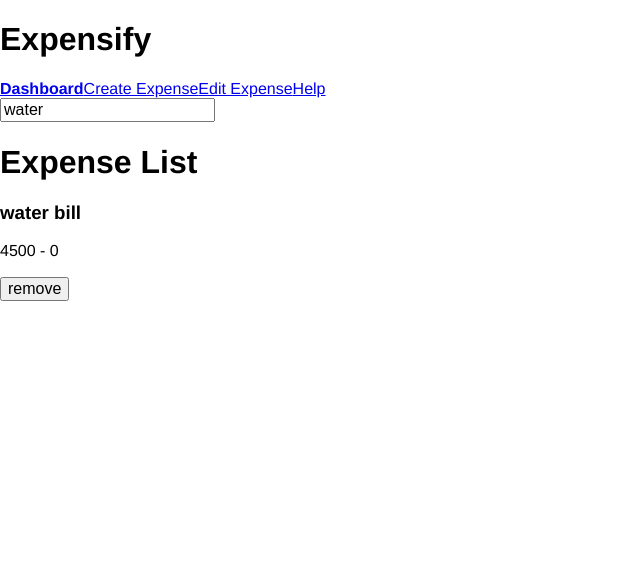
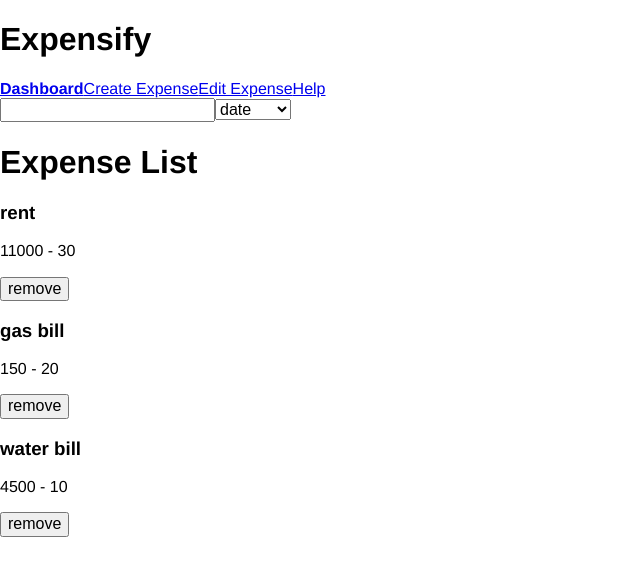
Before and after one commit to MassMatsu/react-expensify, a React app: page / in a window 1280 px wide. Shown: the top 576 px of the page, without its empty margins (0-640 px from the left). Built offline with nearby package versions, Linux system fonts and the light colour scheme; the HTML template or start-up script is replaced by a standard one.

Commit message:
implemented sort by date or amount drop down

```diff
--- a/src/app.js
+++ b/src/app.js
@@ -13,9 +13,10 @@
 const store = configureStore();
 
 console.log(store.getState());
-store.dispatch(addExpense({ description: 'water bill', amount: 4500}));
-store.dispatch(addExpense({ description: 'gas bill', amount: 150 }));
-store.dispatch(setTextFilter('water'));
+store.dispatch(addExpense({ description: 'water bill', amount: 4500, createdAt: 10}));
+store.dispatch(addExpense({ description: 'gas bill', amount: 150, createdAt: 20 }));
+store.dispatch(addExpense({ description: 'rent', amount: 11000, createdAt: 30 }));
+store.dispatch(setTextFilter(''));
 
 console.log(store.getState());
 
--- a/src/components/ExpenseListFilters.js
+++ b/src/components/ExpenseListFilters.js
@@ -1,6 +1,6 @@
 import React from 'react';
 import { connect } from 'react-redux';
-import { setTextFilter } from '../actions/filters';
+import { setTextFilter, sortByDate, sortByAmount } from '../actions/filters';
 
 const ExpenseListFilters = (props) => {
   console.log(props);
@@ -11,6 +11,20 @@
         value={props.filters.text}
         onChange={(e) => props.dispatch(setTextFilter(e.target.value))}
       />
+      <select
+        value={props.filters.sortby}
+        onChange={(e) => {
+          if (e.target.value === 'date') {
+            props.dispatch(sortByDate());
+          }
+          if (e.target.value === 'amount') {
+            props.dispatch(sortByAmount());
+          }
+        }}
+      >
+        <option value='date'>date</option>
+        <option value='amount'>amount</option>
+      </select>
     </div>
   );
 };
```
